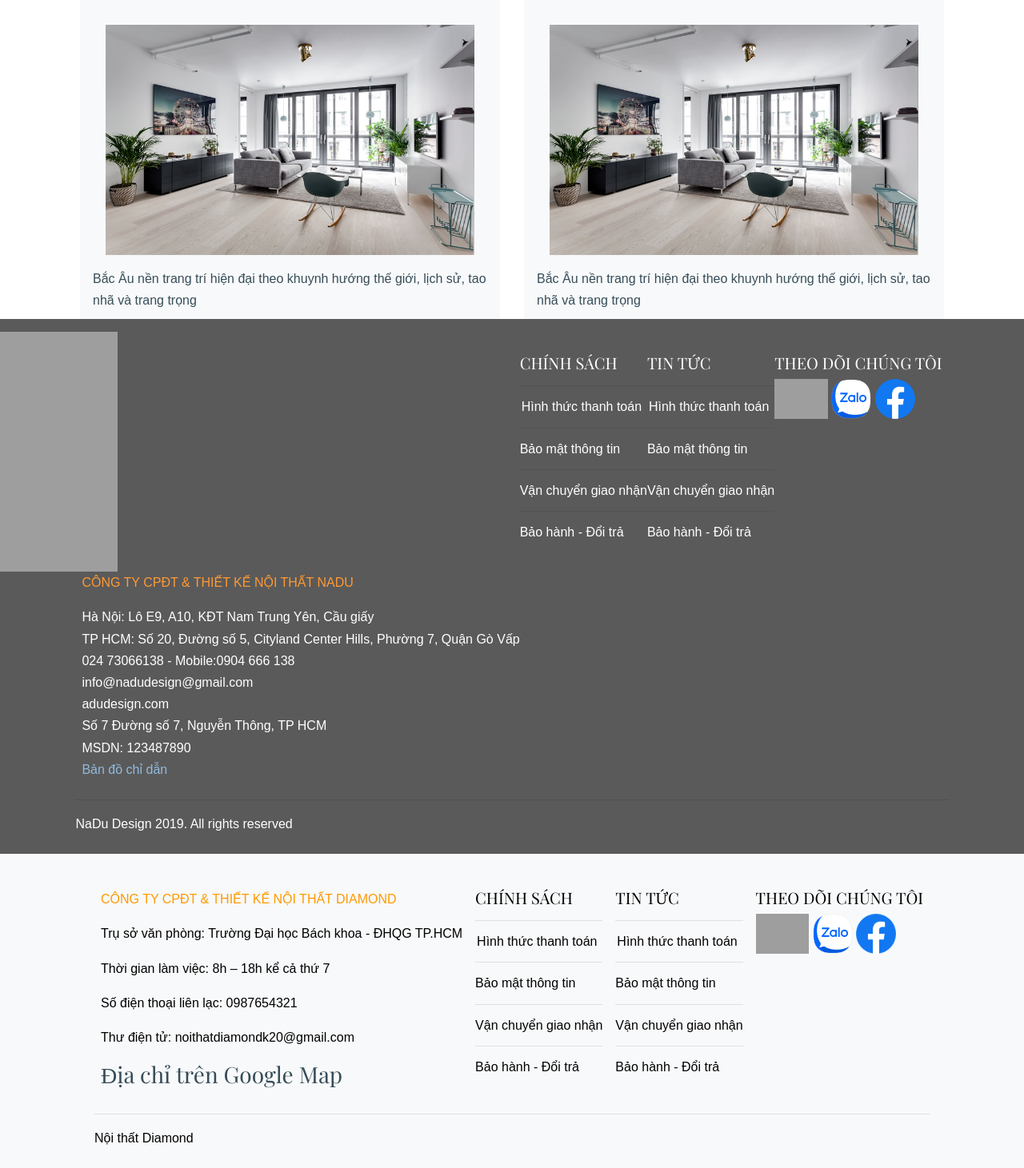
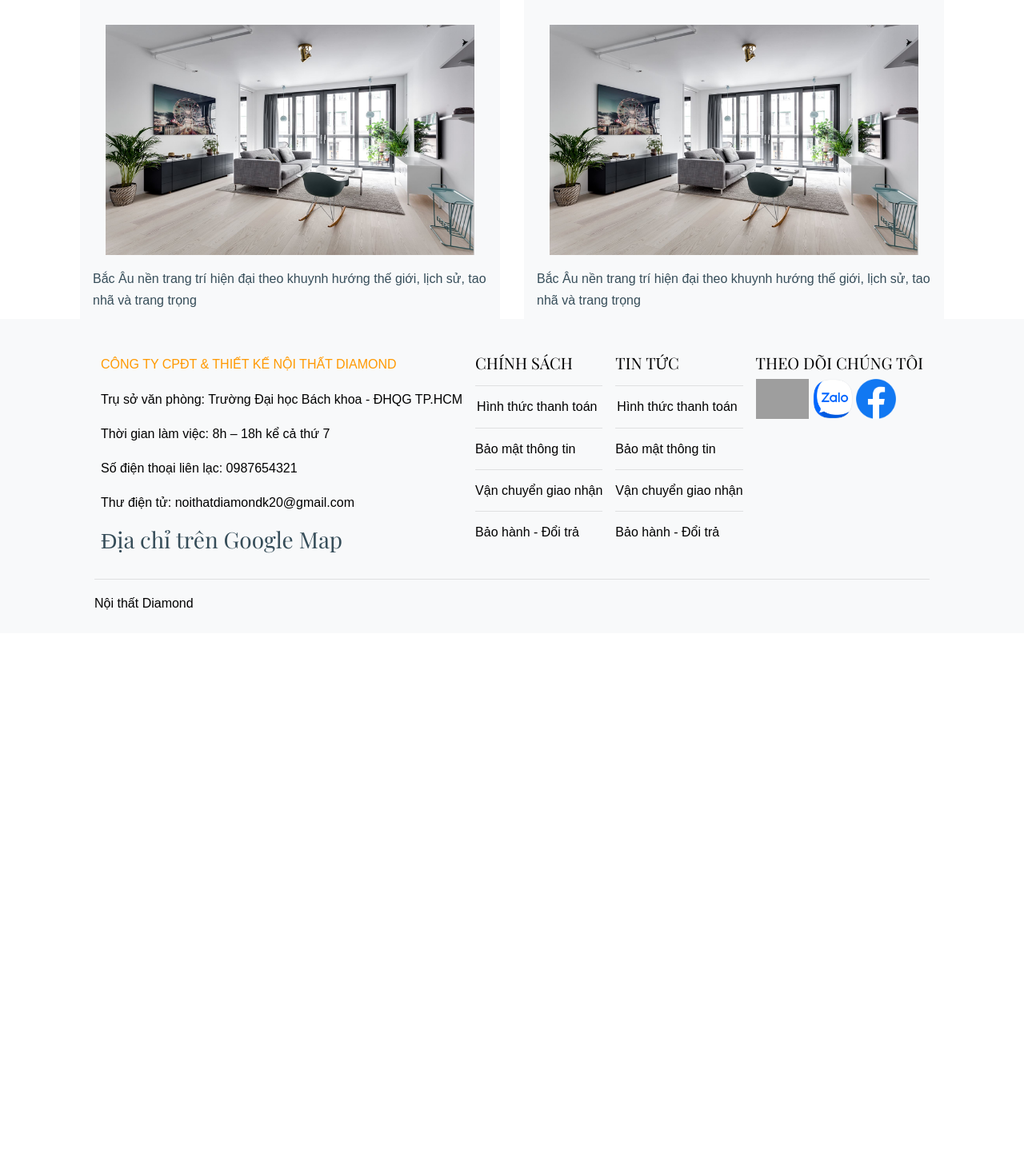
Before and after one commit to mith0703/Web, a PHP site: page /news in a window 1280 px wide. Shown: the part 140-1601 px from the top of the page at 80% size. After the commit the page ends 903 px from the top, so only its background shows below. Run offline with PHP 8.4, Linux system fonts and the light colour scheme; some web fonts are replaced; grey boxes are pictures that could not be loaded.

Commit message:
Update news.php

```diff
--- a/view/news.php
+++ b/view/news.php
@@ -115,91 +115,6 @@
         </div>
       </div>
 
-
-
-      <footer>
-        <div class="d-flex p-2 flex-column flex-wrap align-content-center" style="background-color:#5a5a5a;">
-          <div class="d-flex p-2 flex-md-row flex-column gap-3 flex-wrap align-content-center">
-              <div>
-                  <Image src="/img/logo-footer.png" rounded  style="margin-left:-65%; margin-right:auto;" />
-                  <br/>
-                  <p style="color:#FF9933; text-align:left;">CÔNG TY CPĐT & THIẾT KẾ NỘI THẤT NADU</p>
-                  <div style="color:white; text-align:left;">
-                  <i class="fa fa-map-marker me-2" aria-hidden="true"></i>
-                      Hà Nội: Lô E9, A10, KĐT Nam Trung Yên, Cầu giấy
-                  </div>
-                  <div style="color:white; text-align:left;">
-                  <i class="fa fa-map-marker me-2" aria-hidden="true"></i>
-                      TP HCM: Số 20, Đường số 5, Cityland Center Hills, Phường 7, Quận Gò Vấp
-                  </div>
-                  <div style="color:white; text-align:left;">
-                  <i class="fa fa-phone me-2" aria-hidden="true"></i>
-                      024 73066138 - Mobile:0904 666 138
-                  </div>
-                  <div style="color:white; text-align:left;">
-                  <i class="fa fa-envelope-o me-2" aria-hidden="true"></i>
-                      info@nadudesign@gmail.com
-                  </div>
-                  <div style="color:white; text-align:left;">
-                  <i class="fa fa-globe me-2" aria-hidden="true"></i>
-                      adudesign.com
-                  </div>
-                  <div style="color:white; text-align:left;">
-                  <i class="fa fa-industry me-2" aria-hidden="true"></i>
-                      Số 7 Đường số 7, Nguyễn Thông, TP HCM
-                  </div>
-                  <div style="color:white; text-align:left;">
-                  <i class="fa fa-barcode me-2" aria-hidden="true"></i>
-                      MSDN: 123487890
-                  </div>
-                  <div style="color:white; text-align:left;">
-                  <i class="fa fa-map me-2" aria-hidden="true"></i>
-                      <a href="">Bản đồ chỉ dẫn</a>
-                  </div>
-
-              </div>
-              <div><br/>
-                  <h5 style="color:white;">CHÍNH SÁCH</h5>
-                  <hr style="color:white;"/>
-                  <h6 style="color:white; text-align:left ; margin-left:2px;">Hình thức thanh toán</h6>
-                  <hr style="color:white;"/>
-                  <h6 style="color:white; text-align:left;">Bảo mật thông tin</h6>
-                  <hr style="color:white;"/>
-                  <h6 style="color:white; text-align:left;">Vận chuyển giao nhận</h6>
-                  <hr style="color:white;"/>
-                  <h6 style="color:white; text-align:left;">Bảo hành - Đổi trả</h6>
-              </div>
-              <div><br/>
-              <h5 style="color:white;">TIN TỨC</h5>
-                  <hr style="color:white;"/>
-                  <h6 style="color:white; text-align:left ; margin-left:2px;">Hình thức thanh toán</h6>
-                  <hr style="color:white;"/>
-                  <h6 style="color:white; text-align:left;">Bảo mật thông tin</h6>
-                  <hr style="color:white;"/>
-                  <h6 style="color:white; text-align:left;">Vận chuyển giao nhận</h6>
-                  <hr style="color:white;"/>
-                  <h6 style="color:white; text-align:left;">Bảo hành - Đổi trả</h6>
-              </div>
-              <div ><br/>
-                  <h5 style="color:white;">THEO DÕI CHÚNG TÔI</h5>
-                  <img height="50px" weight="50px" src="./images/youtube1.png" />
-                  <img height="50px" weight="50px" src="./images/zalo_sharelogo.png" />
-                  <img height="50px" weight="50px" src="./images/fb-logo.png" />
-                  <br/>
-                  <br/>
-                  <!-- <Image height="50px" weight="50px" src="./images/logoSaleNoti.png"/>
-                  <br/>
-                  <br/>
-                  <Image height="50px" weight="50px" src="./images/logoThongbao.png"/> -->
-
-              </div>
-          </div>
-          <div>
-          <hr style="color:white; width:100%;"/>
-           <p  style="color:white;">   NaDu Design 2019. All rights reserved  </p>
-          </div>
-      </div>
-
       <?php
   require_once("./view/footer.php");
 ?>
```
